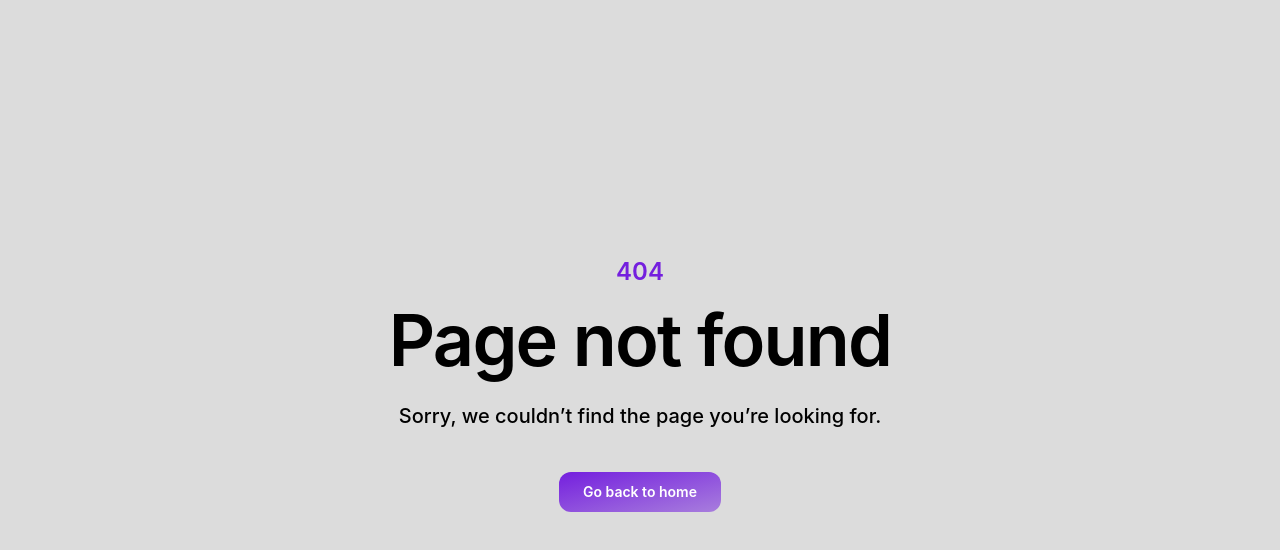
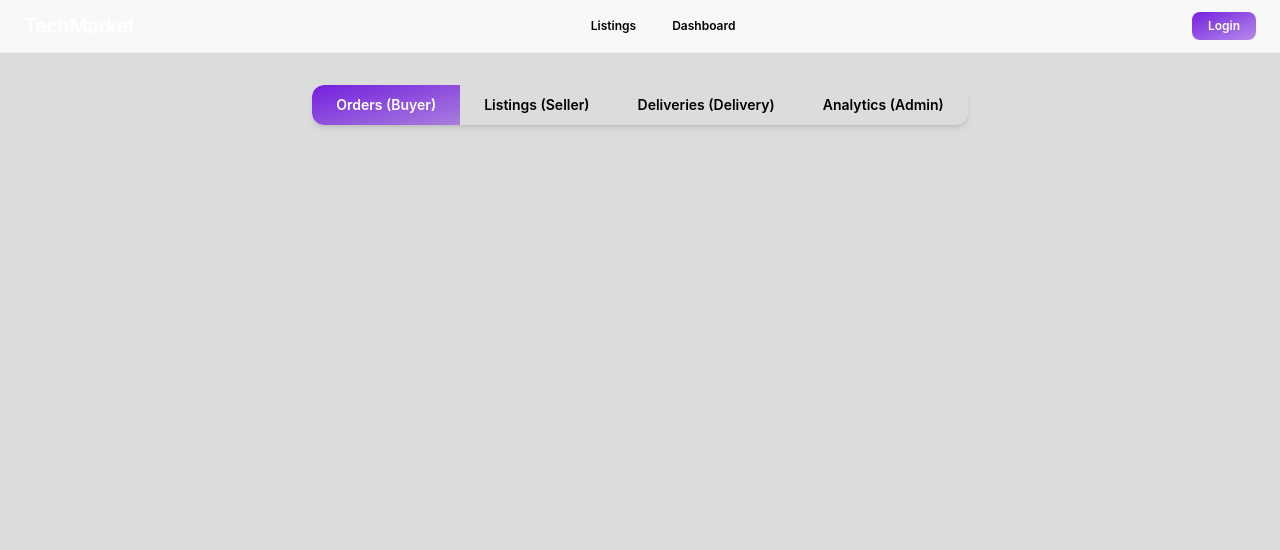
Before and after one commit to MihailDimitrov1235/online-tech-marketplace, a React (Vite) app in the folder client/: page /dashboard in a window 1280 px wide. Before the commit this address had no page. Shown: the top 550 px of the page. Built offline with nearby package versions, Linux system fonts and the light colour scheme.

Commit message:
added basic dashboard layout

```diff
--- a/client/src/components/layout/TopBar.tsx
+++ b/client/src/components/layout/TopBar.tsx
@@ -19,14 +19,16 @@ export const TopBar = () => {
       <Logo />
 
       <nav className="flex items-center gap-1">
-        <NavLink to={"/listings"}>
+        <NavLink to={paths.listings}>
           <Button variant="ghost" size="sm">
             Listings
           </Button>
         </NavLink>
-        <Button variant="ghost" size="sm">
-          About us
-        </Button>
+        <NavLink to={paths.dashboard}>
+          <Button variant="ghost" size="sm">
+            Dashboard
+          </Button>
+        </NavLink>
       </nav>
 
       <div>
@@ -41,7 +43,7 @@ export const TopBar = () => {
               menuItems={[
                 {
                   label: "Profile",
-                  link: "/profile",
+                  link: paths.profile,
                 },
                 {
                   label: "logout",
--- a/client/src/layouts/MainLayout.tsx
+++ b/client/src/layouts/MainLayout.tsx
@@ -5,7 +5,7 @@ export default function Layout() {
   return (
     <div className="flex flex-col w-full min-h-screen">
       <TopBar />
-      <div className="flex-1 flex px-32">
+      <div className="flex-1 flex px-32 mt-8">
         <Outlet />
       </div>
     </div>
--- /dev/null
+++ b/client/src/pages/Dashboard.tsx
@@ -0,0 +1,44 @@
+import { Button } from "@/components/common"
+import { useState } from "react"
+
+const tabs = [
+  {
+    label: "Orders (Buyer)",
+  },
+  {
+    label: "Listings (Seller)",
+  },
+  {
+    label: "Deliveries (Delivery)",
+  },
+  {
+    label: "Analytics (Admin)",
+  },
+]
+
+export default function Dashboard() {
+  const [tab, setTab] = useState(tabs[0].label)
+  return (
+    <div className="w-full flex ">
+      <div className="mx-auto h-fit shadow-md rounded-xl overflow-hidden">
+        {tabs.map((t, idx) => (
+          <Button
+            variant={tab == t.label ? "primary" : "ghost"}
+            onClick={() => {
+              setTab(t.label)
+            }}
+            className={
+              idx == 0
+                ? "rounded-r-none"
+                : idx == tabs.length - 1
+                  ? "rounded-l-none"
+                  : "rounded-none"
+            }
+          >
+            {t.label}
+          </Button>
+        ))}
+      </div>
+    </div>
+  )
+}
--- a/client/src/pages/Listings.tsx
+++ b/client/src/pages/Listings.tsx
@@ -71,7 +71,7 @@ const mockupData: ListingParams[] = [
 
 export default function Listings() {
   return (
-    <div className="flex flex-col w-full gap-8 mt-16">
+    <div className="flex flex-col w-full gap-8">
       <Card className="w-full">info</Card>
       <div className="flex gap-8 w-full">
         <Card>
--- a/client/src/router.tsx
+++ b/client/src/router.tsx
@@ -7,6 +7,7 @@ import Login from "@/pages/auth/Login"
 import Register from "./pages/auth/Register"
 import Page404 from "@/pages/Page404"
 import Listings from "./pages/Listings"
+import Dashboard from "./pages/Dashboard"
 
 export const router = createBrowserRouter([
   {
@@ -23,6 +24,15 @@ export const router = createBrowserRouter([
           {
             index: true,
             element: <Listings />,
+          },
+        ],
+      },
+      {
+        path: "dashboard",
+        children: [
+          {
+            index: true,
+            element: <Dashboard />,
           },
         ],
       },
@@ -55,4 +65,6 @@ export const paths = {
     register: "/auth/register",
   },
   profile: "/profile",
+  listings: "/listings",
+  dashboard: "/dashboard",
 }
```
